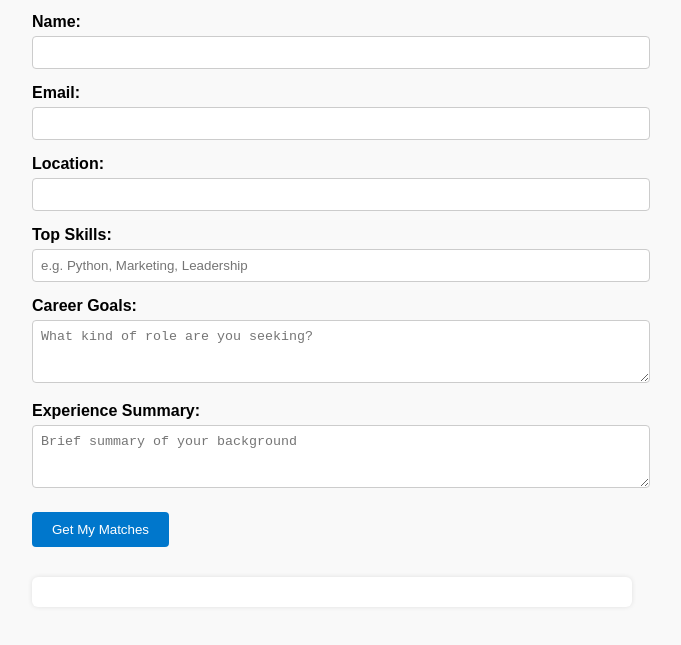
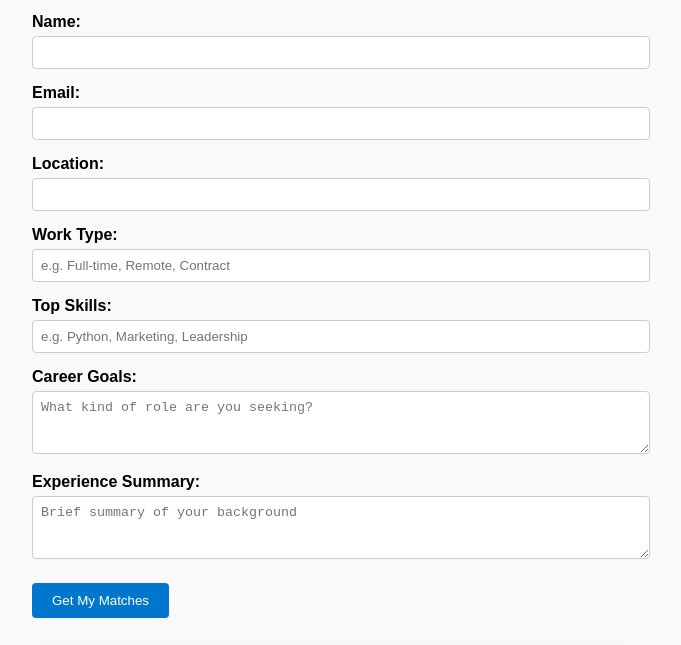
Before and after one commit to dfroshie/gemmatch-form, a plain HTML site: page index.html in a window 1280 px wide. Shown: the part 119-764 px from the top of the page, without its empty margins (308-989 px from the left). Drawn offline with Linux system fonts and the light colour scheme.

Commit message:
Update index.html

```diff
--- a/index.html
+++ b/index.html
@@ -64,6 +64,9 @@
     <label for="location">Location:</label>
     <input type="text" id="location" name="location">
 
+    <label for="workType">Work Type:</label>
+    <input type="text" id="workType" name="workType" placeholder="e.g. Full-time, Remote, Contract">
+
     <label for="skills">Top Skills:</label>
     <input type="text" id="skills" name="skills" placeholder="e.g. Python, Marketing, Leadership">
 
```
